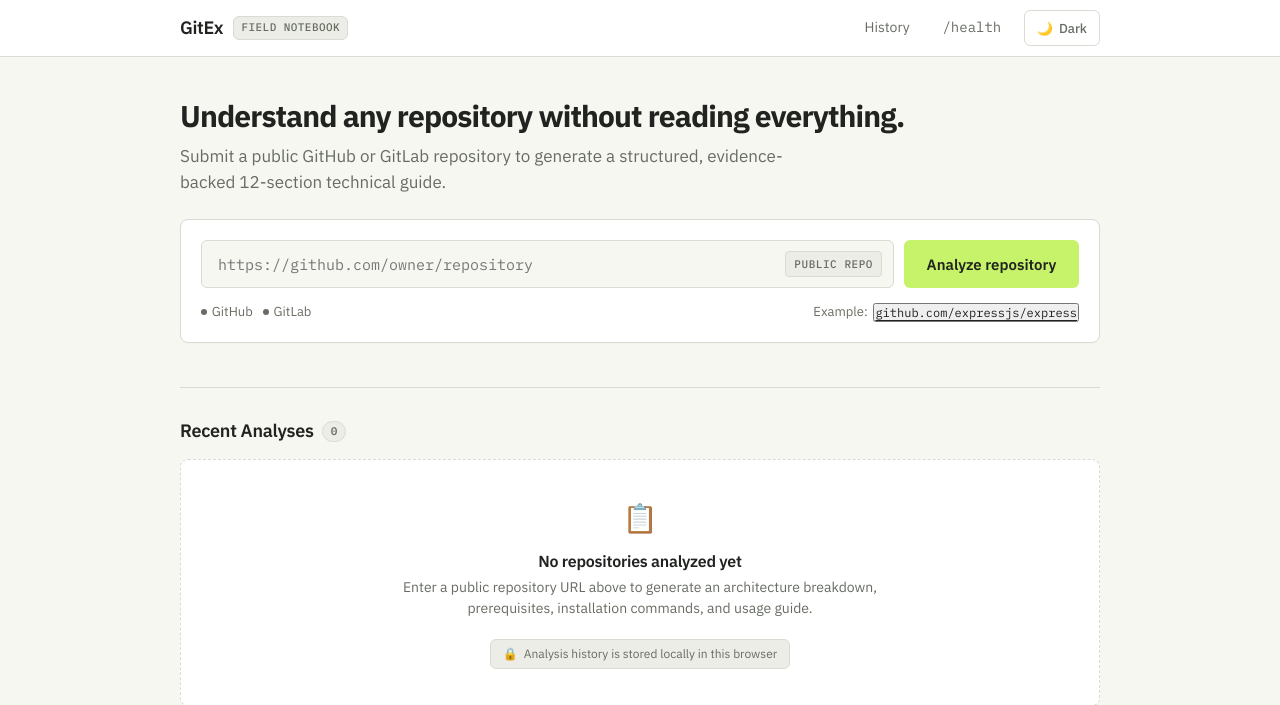
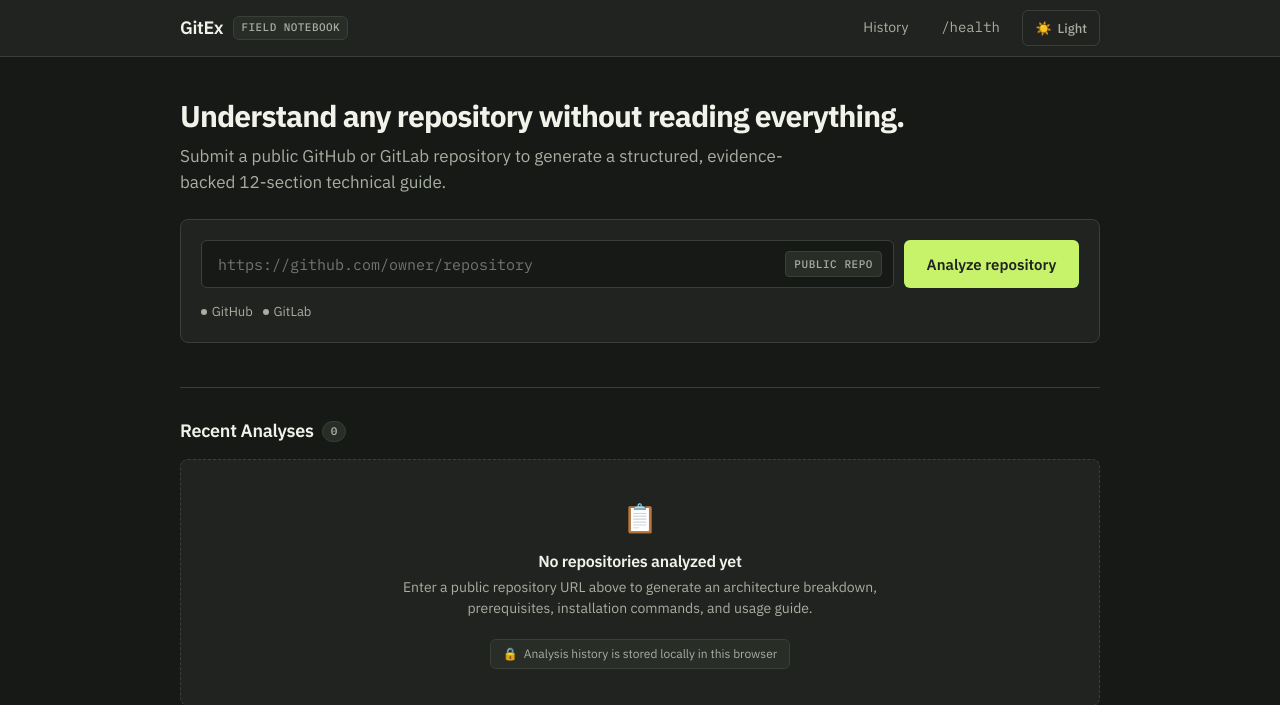
Before and after one commit to ilhamasy/gitex-web, a Node server app: page / in a window 1280 px wide. Shown: the top 705 px of the page. Run offline with Node 20, Linux system fonts and the light colour scheme.

Commit message:
feat(ui): default to dark theme and remove example URL suggestion

```diff
--- a/public/js/main.js
+++ b/public/js/main.js
@@ -17,7 +17,7 @@
   function getPreferredTheme() {
     const saved = localStorage.getItem(STORAGE_KEYS.THEME);
     if (saved === 'dark' || saved === 'light') return saved;
-    return window.matchMedia('(prefers-color-scheme: dark)').matches ? 'dark' : 'light';
+    return 'dark'; // Default is dark mode
   }
 
   function applyTheme(theme) {
@@ -65,20 +65,6 @@
     });
   }
 
-  // Example URL button quick-fill
-  const exampleBtn = document.getElementById('btn-example-url');
-  if (exampleBtn && urlInput) {
-    exampleBtn.addEventListener('click', () => {
-      const exampleUrl = exampleBtn.getAttribute('data-url');
-      if (exampleUrl) {
-        urlInput.value = exampleUrl;
-        urlInput.focus();
-        if (providerBadge) {
-          providerBadge.textContent = detectProvider(exampleUrl);
-        }
-      }
-    });
-  }
 
   // -------------------------------------------------------------
   // Recent Analyses (LocalStorage)
--- a/src/views/error.ejs
+++ b/src/views/error.ejs
@@ -1,5 +1,5 @@
 <!DOCTYPE html>
-<html lang="en">
+<html lang="en" data-theme="dark">
 <head>
   <meta charset="UTF-8">
   <meta name="viewport" content="width=device-width, initial-scale=1.0">
--- a/src/views/index.ejs
+++ b/src/views/index.ejs
@@ -1,5 +1,5 @@
 <!DOCTYPE html>
-<html lang="en">
+<html lang="en" data-theme="dark">
 <head>
   <meta charset="UTF-8">
   <meta name="viewport" content="width=device-width, initial-scale=1.0">
@@ -60,18 +60,6 @@
                   <span class="provider-dot"></span> GitLab
                 </span>
               </div>
-              <div class="example-hint">
-                <span>Example:</span>
-                <button
-                  type="button"
-                  id="btn-example-url"
-                  class="example-link"
-                  data-url="https://github.com/expressjs/express"
-                  aria-label="Use example repository expressjs/express"
-                >
-                  github.com/expressjs/express
-                </button>
-              </div>
             </div>
           </form>
         </div>
--- a/src/views/partials/header.ejs
+++ b/src/views/partials/header.ejs
@@ -11,9 +11,9 @@
       <a href="/health" class="nav-item font-mono" title="System Health">
         <span>/health</span>
       </a>
-      <button id="theme-toggle" class="btn-ghost" type="button" aria-label="Switch to dark theme">
-        <span id="theme-icon" aria-hidden="true">🌙</span>
-        <span id="theme-label">Dark</span>
+      <button id="theme-toggle" class="btn-ghost" type="button" aria-label="Switch to light theme">
+        <span id="theme-icon" aria-hidden="true">☀️</span>
+        <span id="theme-label">Light</span>
       </button>
     </div>
   </div>
```
Also changed, not shown: tests/dashboard.test.js (+3 -3 lines), AGENTS.md (line endings or trailing spaces).
